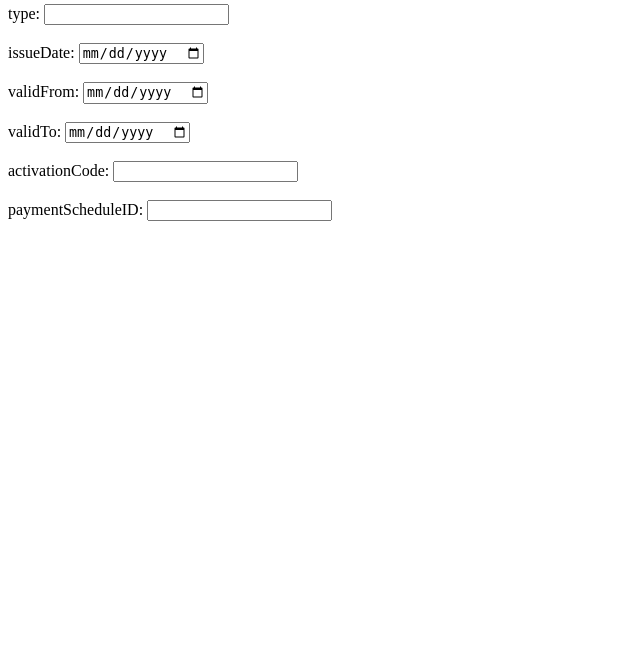
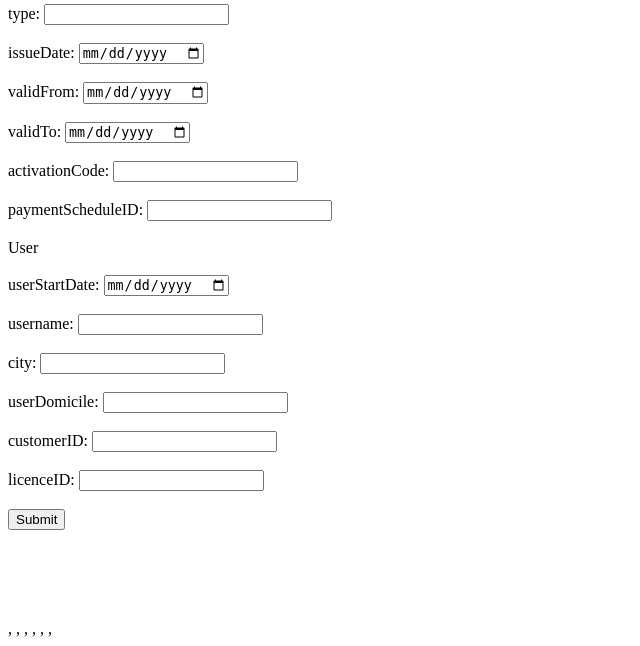
Before and after one commit to AnLi-Mi/Rockenbrew, a Flask app: page / in a window 1280 px wide. Shown: the part 782-1428 px from the top of the page, without its empty margins (0-640 px from the left). Before the commit the page ends 1003 px from the top, so only its background shows below. Run offline with Flask 2, Linux system fonts and the light colour scheme.

Commit message:
added user section to the html form

```diff
--- a/templates/full_form.html
+++ b/templates/full_form.html
@@ -37,7 +37,22 @@
     validTo: <input type="date" name="validTo" ></br></br>
     activationCode: <input type="te" name="activationCode" ></br></br>
     paymentScheduleID: <input type="number" name="paymentScheduleID" ></br></br>
-<!--    customerID: <input type="number" name="customerID" ></br></br></br></br>
+
+    <label>User</label></br></br>
+<!--    userID: <input type="number" name="userID"></br></br> -->
+    userStartDate: <input type="date" name="userStartDate"></br></br>
+    username: <input type="text" maxlength="100" name="username"></br></br>
+    city: <input type="text" maxlength="200" name="city" ></br></br>
+    userDomicile: <input type="text" maxlength="2" name="userDomicile" ></br></br>
+    customerID: <input type="number" name="customerID" ></br></br>
+    licenceID: <input type="number" name="licenceID" ></br></br>
+
+
+
+
+
+
+<!--    customerID: <input type="number" name="customerID" ></br></br></br></br> -->
     <button type="submit" value="submit">Submit</button></br></br></br></br>
 </form> </br></br>
 
```
